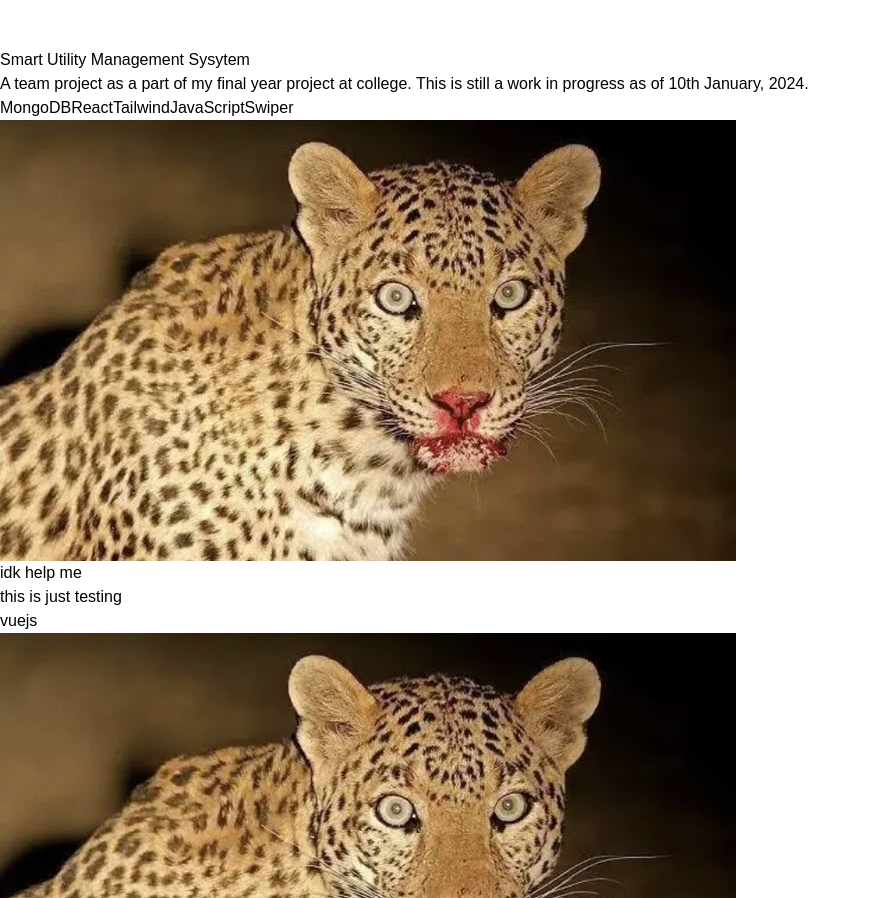
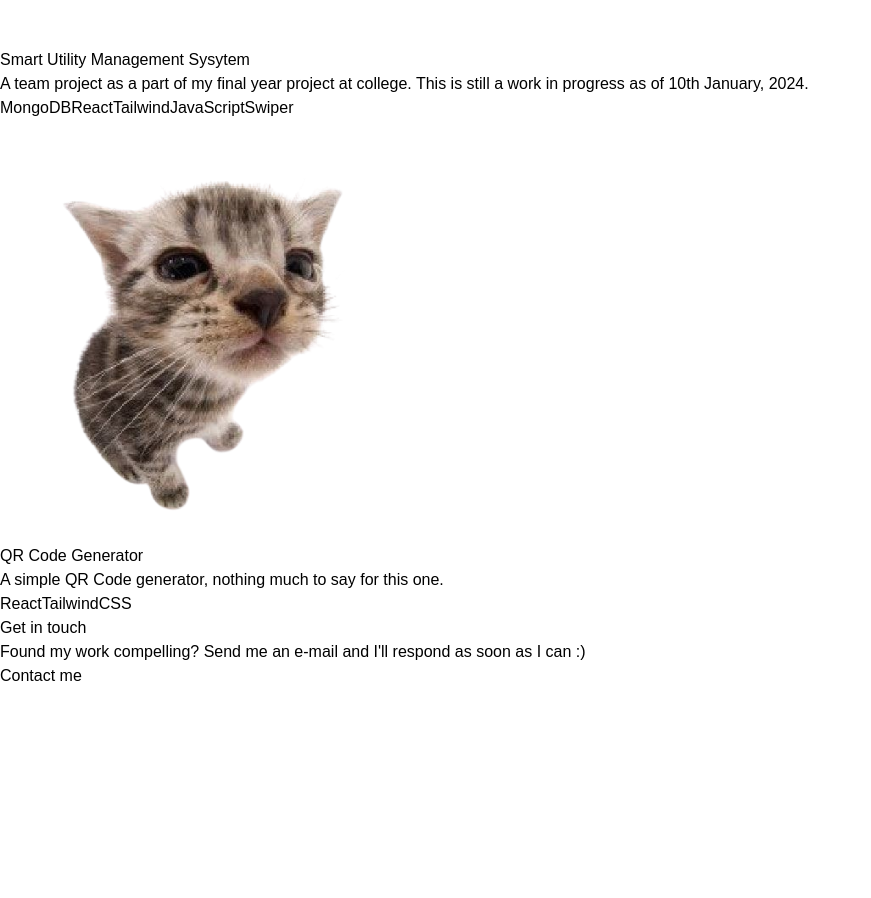
Before and after one commit to BeagleEagle21/portfolio, a React (Vite) app: page / in a window 1280 px wide. Shown: the part 3280-4178 px from the top of the page, without its empty margins (0-871 px from the left). After the commit the page ends 3968 px from the top, so only its background shows below. Built offline with nearby package versions, Linux system fonts and the light colour scheme; a web font is replaced by a local one.

Commit message:
this should fix the issue with SSR of new projects

```diff
--- a/src/components/Projects.jsx
+++ b/src/components/Projects.jsx
@@ -3,7 +3,9 @@ import { motion } from "motion/react";
 import rose from "../assets/rose.png";
 import petals from "../assets/petals.png";
 import PropTypes from "prop-types";
-import desire from "../assets/desire.jpg"
+import cat from "../assets/cat.png"
+
+import { useEffect, useState } from "react";
 
 const projectData = [
   {
@@ -34,26 +36,19 @@ const projectData = [
     vercelLink: "/",
   },
   {
-    image: desire,
-    title: "idk help me",
-    description: "this is just testing",
-    technologies: ["vuejs"],
-    githubLink: "/",
-    vercelLink: "/"
-  },
-  {
-    image: desire,
-    title: "idk help me",
-    description: "this is just testing",
-    technologies: ["vuejs"],
-    githubLink: "/",
-    vercelLink: "/"
-  },
+    image: cat,
+    title: "QR Code Generator",
+    description: "A simple QR Code generator, nothing much to say for this one.",
+    technologies: ["React", "TailwindCSS"],
+    githubLink: "https://github.com/BeagleEagle21/QR-Code-Generator",
+    vercelLink: "https://qr-code-generator-alpha-umber.vercel.app/"
+  }
 
 ];
 
 const ProjectCard = ({ project }) => {
   return (
+    <ScrollReveal>
       <div className="flex flex-col items-center gap-8 md:flex-row">
         {project.vercelLink ? (
           <a
@@ -109,6 +104,7 @@ const ProjectCard = ({ project }) => {
           </div>
         </div>
       </div>
+    </ScrollReveal>
   );
 };
 
@@ -124,17 +120,26 @@ ProjectCard.propTypes = {
 };
 
 const ScrollReveal = ({ children }) => {
+  const [isClient, setIsClient] = useState(false);
+
+  useEffect(() => {
+    setIsClient(true);
+  }, []);
+
+  if (!isClient) return <>{children}</>;
+
   return (
     <motion.div
       initial={{ opacity: 0, y: 100 }}
       whileInView={{ opacity: 1, y: 0 }}
       viewport={{ once: true }}
-      transition={{ duration: 0.3, delay: 0.2 }}
+      transition={{ duration: 0.4, delay: 0.2 }}
     >
       {children}
     </motion.div>
   );
 };
+
 
 ScrollReveal.propTypes = {
   children: PropTypes.node.isRequired,
```
